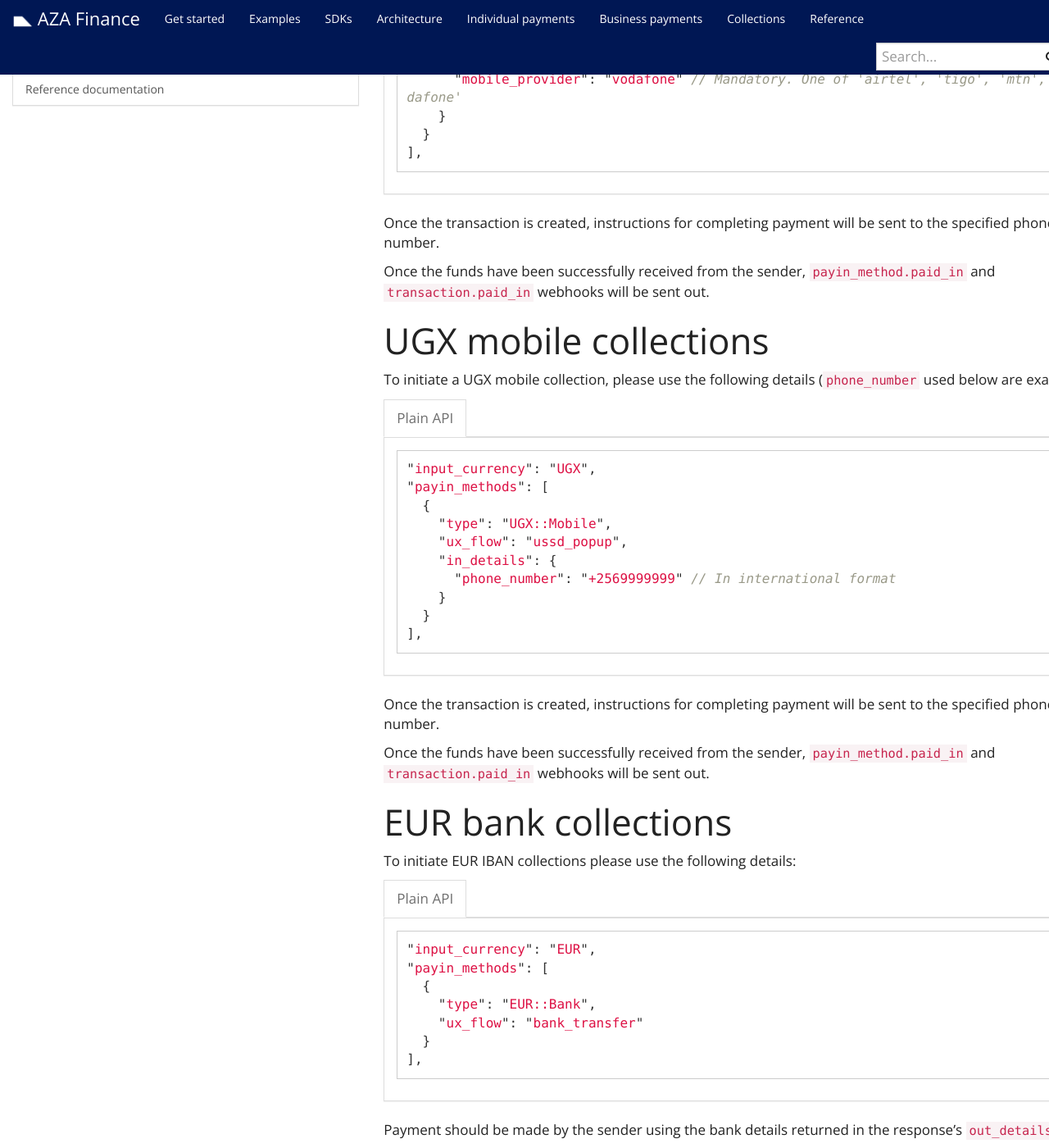
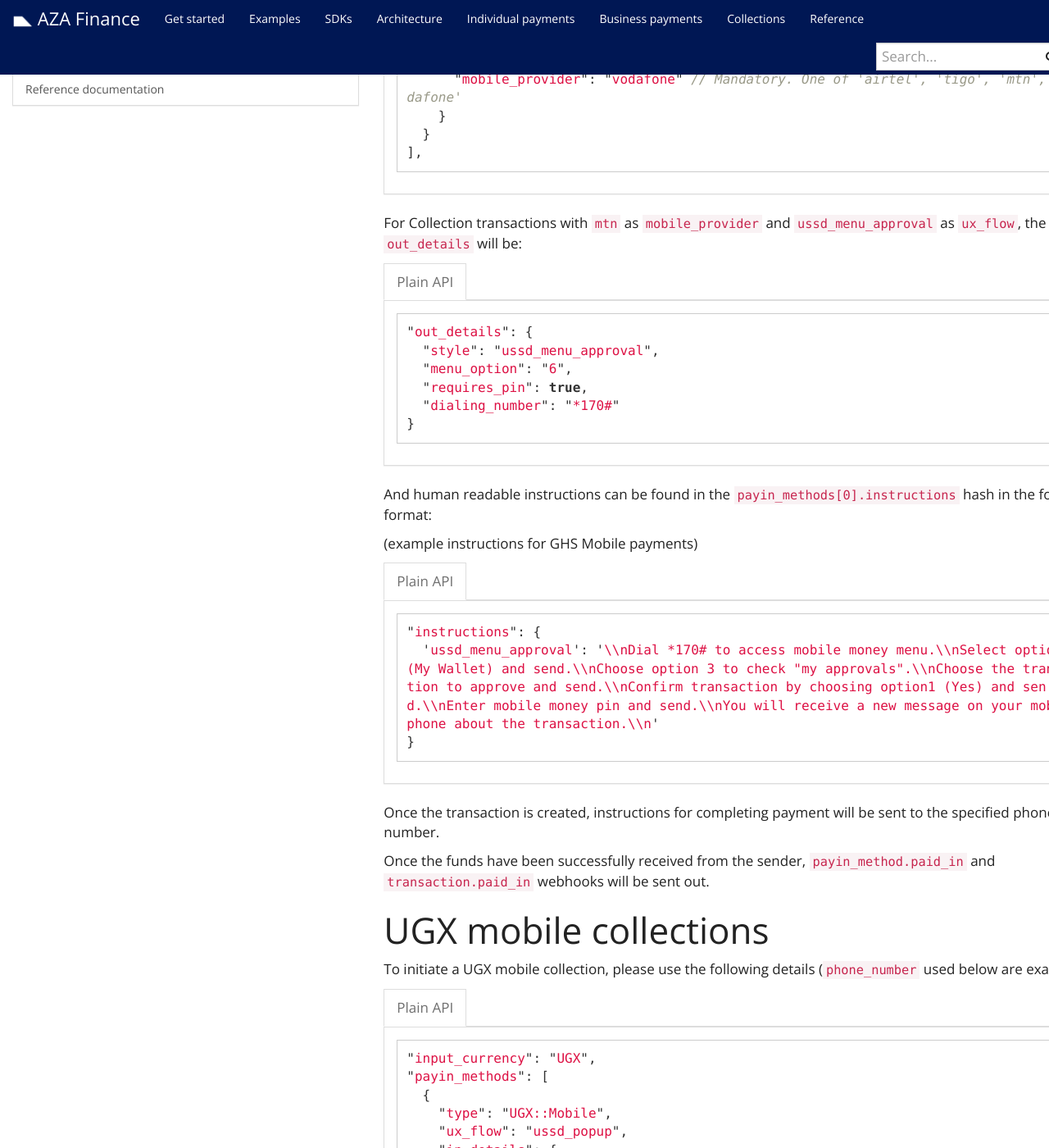
Before and after one commit to transferzero/api-documentation, a Jekyll site: the page built from _docs/collection-details.md, in a window 1280 px wide and 1400 px high, scrolled down 568 px. Shown: the whole window at 82% size. Built offline with Jekyll 4.4.1, drawn with Linux system fonts in a browser that asks for light colours; nearby versions of some CDN libraries; comment, search, counter and statistics services are not loaded.

Commit message:
BTA-8134 Add GHS Payin instructions to our Collection docs (#102)
Add payin instructions and out details for GHS Mobile collections

````diff
--- a/_docs/collection-details.md
+++ b/_docs/collection-details.md
@@ -29,6 +29,35 @@ To initiate a GHS mobile collection, please use the following details (phone_num
 {% endcapture %}
 
 {% include language-tabbar.html prefix="collection-ghs-mobile" raw=data-raw %}
+
+For Collection transactions with `mtn` as `mobile_provider` and `ussd_menu_approval` as `ux_flow`, the `out_details` will be:
+
+{% capture data-raw %}
+```javascript
+"out_details": {
+  "style": "ussd_menu_approval",
+  "menu_option": "6",
+  "requires_pin": true,
+  "dialing_number": "*170#"
+}
+```
+{% endcapture %}
+
+{% include language-tabbar.html prefix="collection-ghs-mobile-out" raw=data-raw %}
+
+And human readable instructions can be found in the `payin_methods[0].instructions` hash in the following format:
+
+(example instructions for GHS Mobile payments)
+
+{% capture data-raw %}
+```javascript
+"instructions": {
+  'ussd_menu_approval': '\\nDial *170# to access mobile money menu.\\nSelect option 6 (My Wallet) and send.\\nChoose option 3 to check "my approvals".\\nChoose the transaction to approve and send.\\nConfirm transaction by choosing option1 (Yes) and send.\\nEnter mobile money pin and send.\\nYou will receive a new message on your mobile phone about the transaction.\\n'
+}
+```
+{% endcapture %}
+
+{% include language-tabbar.html prefix="collection-ghs-mobile-instructions" raw=data-raw %}
 
 Once the transaction is created, instructions for completing payment will be sent to the specified phone number.
 
````
